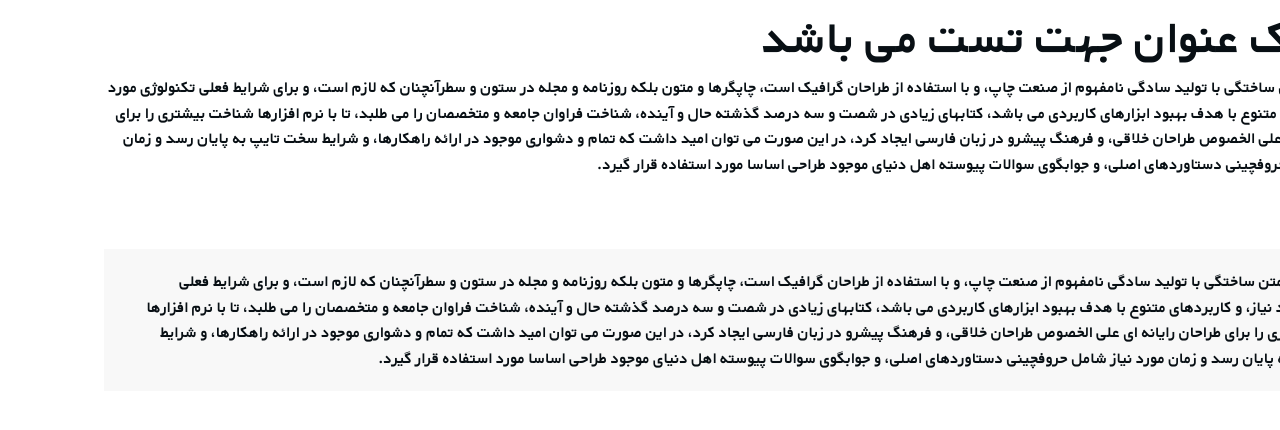
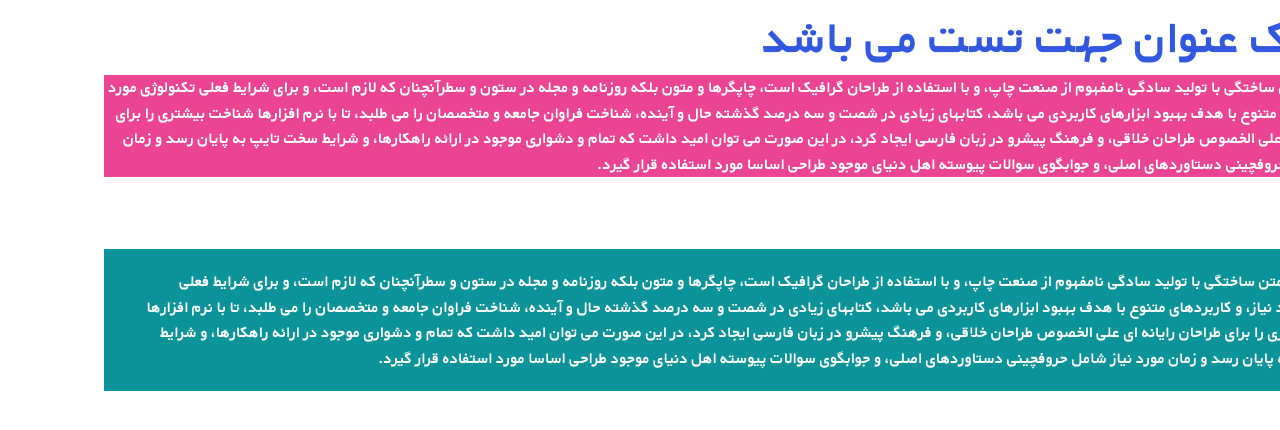
Before and after one commit to behnamhamidi1991/fastfood-fa, a Next.js app: page / in a window 1280 px wide. Shown: the top 430 px of the page. Built offline with nearby package versions, Linux system fonts and the light colour scheme.

Commit message:
localStorage added

```diff
--- a/src/app/globals.scss
+++ b/src/app/globals.scss
@@ -8,26 +8,27 @@
 $post-light: #f8f8f8;
 $text-dark: #080f14;
 $text-light: #fff;
-$primary: #004e9a;
-$secondary: #428cd4;
-$pink: #ea4492;
+$primary-dark: #3258e0;
+$primary-light: #3298f1;
+$secondary: #ea4492;
+$green: rgb(10, 147, 152);
 
 :root {
   --bg-color: #{$bg-light};
   --text-color: #{$text-dark};
   --post-color: #{$post-light};
-  --primary-color: #{$primary};
+  --primary-color: #{$primary-dark};
   --secondary-color: #{$secondary};
-  --pink-color: #{$pink};
+  --green-color: #{$green};
 }
 
 .dark {
   --bg-color: #{$bg-dark};
   --text-color: #{$text-light};
   --post-color: #{$post-dark};
-  --primary-color: #{$primary};
+  --primary-color: #{$primary-light};
   --secondary-color: #{$secondary};
-  --pink-color: #{$pink};
+  --green-color: #{$green};
 }
 
 @font-face {
@@ -50,14 +51,18 @@
   font-family: "title";
   font-weight: 900;
   font-size: 50px;
+  color: var(--primary-color);
 }
 
 .main p {
   font-family: "title";
   font-size: 17px;
+  background-color: var(--secondary-color);
+  color: #fff;
 }
 
-.post {
-  background-color: var(--post-color);
+.post p {
   padding: 20px;
+  background-color: var(--green-color);
+  color: #fff;
 }
--- a/src/app/page.js
+++ b/src/app/page.js
@@ -25,18 +25,21 @@
       <br />
       <br />
       <br />
-      <p className="post">
-        لورم ایپسوم متن ساختگی با تولید سادگی نامفهوم از صنعت چاپ، و با استفاده
-        از طراحان گرافیک است، چاپگرها و متون بلکه روزنامه و مجله در ستون و
-        سطرآنچنان که لازم است، و برای شرایط فعلی تکنولوژی مورد نیاز، و کاربردهای
-        متنوع با هدف بهبود ابزارهای کاربردی می باشد، کتابهای زیادی در شصت و سه
-        درصد گذشته حال و آینده، شناخت فراوان جامعه و متخصصان را می طلبد، تا با
-        نرم افزارها شناخت بیشتری را برای طراحان رایانه ای علی الخصوص طراحان
-        خلاقی، و فرهنگ پیشرو در زبان فارسی ایجاد کرد، در این صورت می توان امید
-        داشت که تمام و دشواری موجود در ارائه راهکارها، و شرایط سخت تایپ به پایان
-        رسد و زمان مورد نیاز شامل حروفچینی دستاوردهای اصلی، و جوابگوی سوالات
-        پیوسته اهل دنیای موجود طراحی اساسا مورد استفاده قرار گیرد.
-      </p>
+      <div className="post">
+        <p>
+          لورم ایپسوم متن ساختگی با تولید سادگی نامفهوم از صنعت چاپ، و با
+          استفاده از طراحان گرافیک است، چاپگرها و متون بلکه روزنامه و مجله در
+          ستون و سطرآنچنان که لازم است، و برای شرایط فعلی تکنولوژی مورد نیاز، و
+          کاربردهای متنوع با هدف بهبود ابزارهای کاربردی می باشد، کتابهای زیادی
+          در شصت و سه درصد گذشته حال و آینده، شناخت فراوان جامعه و متخصصان را می
+          طلبد، تا با نرم افزارها شناخت بیشتری را برای طراحان رایانه ای علی
+          الخصوص طراحان خلاقی، و فرهنگ پیشرو در زبان فارسی ایجاد کرد، در این
+          صورت می توان امید داشت که تمام و دشواری موجود در ارائه راهکارها، و
+          شرایط سخت تایپ به پایان رسد و زمان مورد نیاز شامل حروفچینی دستاوردهای
+          اصلی، و جوابگوی سوالات پیوسته اهل دنیای موجود طراحی اساسا مورد استفاده
+          قرار گیرد.
+        </p>
+      </div>
 
       <button onClick={() => dispatch(toggle(!theme))}>Counter</button>
     </div>
--- a/src/features/themeSlice/themeSlice.js
+++ b/src/features/themeSlice/themeSlice.js
@@ -1,7 +1,9 @@
 import { createSlice } from "@reduxjs/toolkit";
 
 const initialState = {
-  dark: false,
+  dark: localStorage.getItem("dark")
+    ? JSON.parse(localStorage.getItem("dark"))
+    : false,
 };
 
 const themeSlice = createSlice({
@@ -9,7 +11,8 @@
   initialState,
   reducers: {
     toggle: (state, action) => {
-      state.dark = action.payload;
+      localStorage.getItem((state.dark = action.payload));
+      localStorage.setItem("dark", JSON.stringify(state.dark));
     },
   },
 });
```
